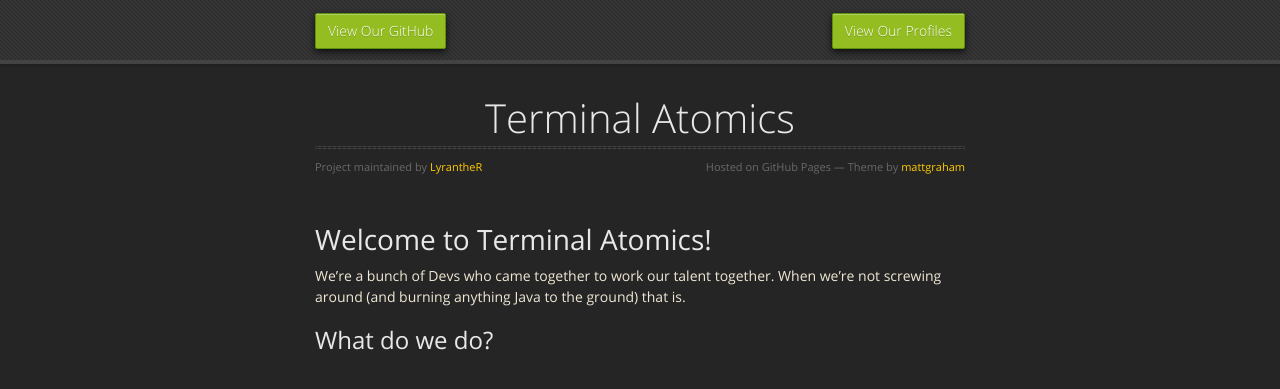
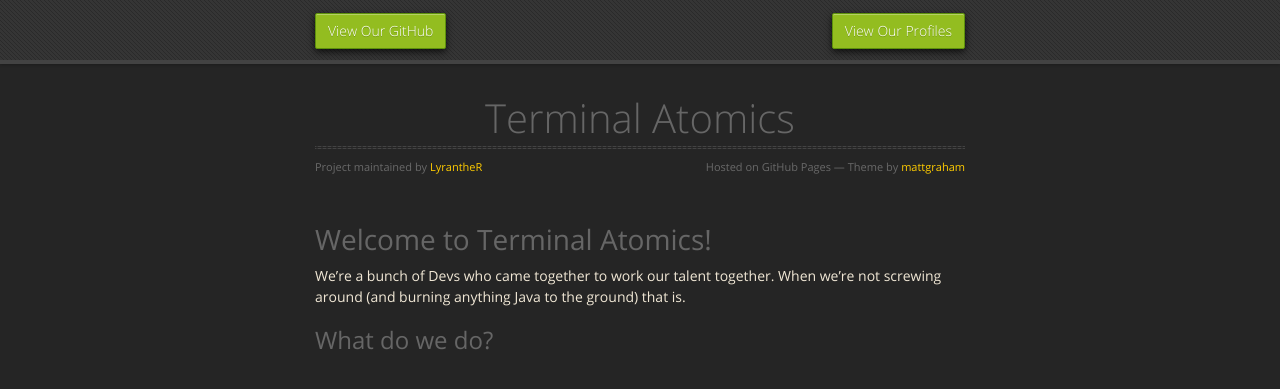
Before and after one commit to terminal-atomics/old-site, a Jekyll site: the page built from index.md, in a window 1280 px wide. Shown: the top 389 px of the page. Built offline with Jekyll 4.4.1, drawn with Linux system fonts in a browser that asks for light colours.

Commit message:
attempting color changes

```diff
--- a/_sass/jekyll-theme-midnight.scss
+++ b/_sass/jekyll-theme-midnight.scss
@@ -14,7 +14,7 @@ body {
 }
 
 h1, h2, h3, h4, h5, h6 {
-  color:#e8e8e8;
+  color:#666;
   margin:0 0 10px;
   font-family: 'OpenSansRegular', "Helvetica Neue", Helvetica, Arial, sans-serif;
   font-weight: normal;
@@ -26,19 +26,22 @@ p, ul, ol, table, pre, dl {
 
 h1, h2, h3 {
   line-height:1.1;
+  color:#666;
 
 }
 
 h1 {
   font-size:28px;
+  color:#666;
 }
 
 h2 {
   font-size: 24px;
+  color:#666;
 }
 
 h4, h5, h6 {
-  color:#e8e8e8;
+  color:#666;
 }
 
 h3 {
@@ -46,7 +49,7 @@ h3 {
   line-height: 24px;
   font-family: 'OpenSansRegular', "Helvetica Neue", Helvetica, Arial, sans-serif !important;
   font-weight: normal;
-  color: #b6b6b6;
+  color:#666;
 }
 
 a {
```
